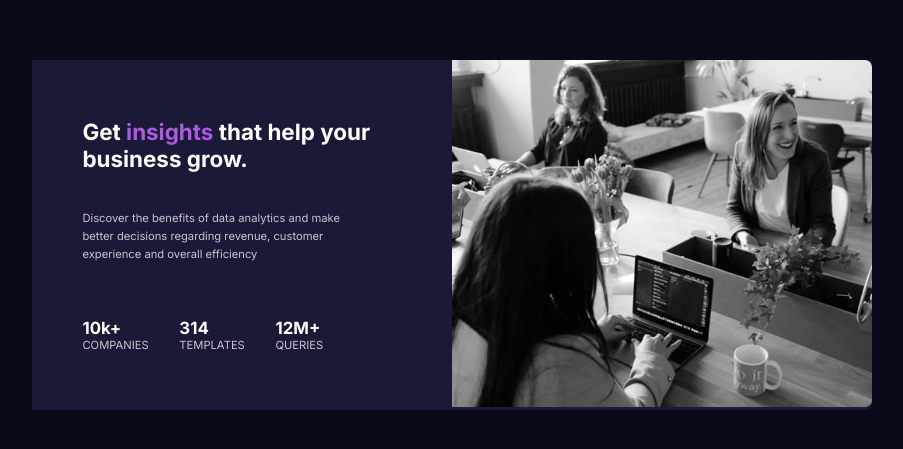
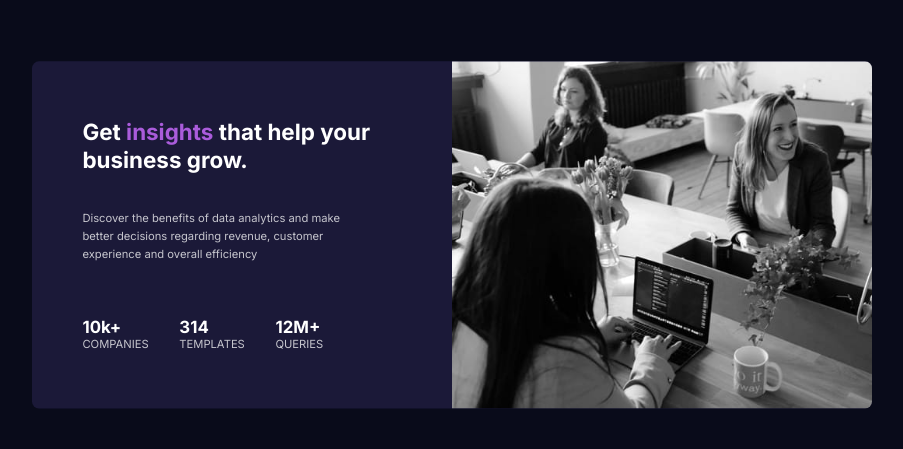
Before and after one commit to Pajoslav123/Frontendmentor-card-article-responsive, a plain HTML site: page index.html in a window 1280 px wide. Shown: the part 165-614 px from the top of the page, without its empty margins (188-1091 px from the left). Drawn offline with Linux system fonts and the light colour scheme.

Commit message:
one last small change

```diff
--- a/style.css
+++ b/style.css
@@ -20,7 +20,7 @@ body {
 .container {
   display: flex;
   max-width: 1200px;
-  border-radius: 0 10px 10px 0;
+  border-radius: 10px;
   position: relative;
   transform: scale(0.7);
   background-color: hsl(244, 38%, 16%);
@@ -40,6 +40,7 @@ img {
   width: 600px;
   position: relative;
   z-index: -1;
+  display:block;
 }
 .content .header {
   font-size: 2rem;
```
